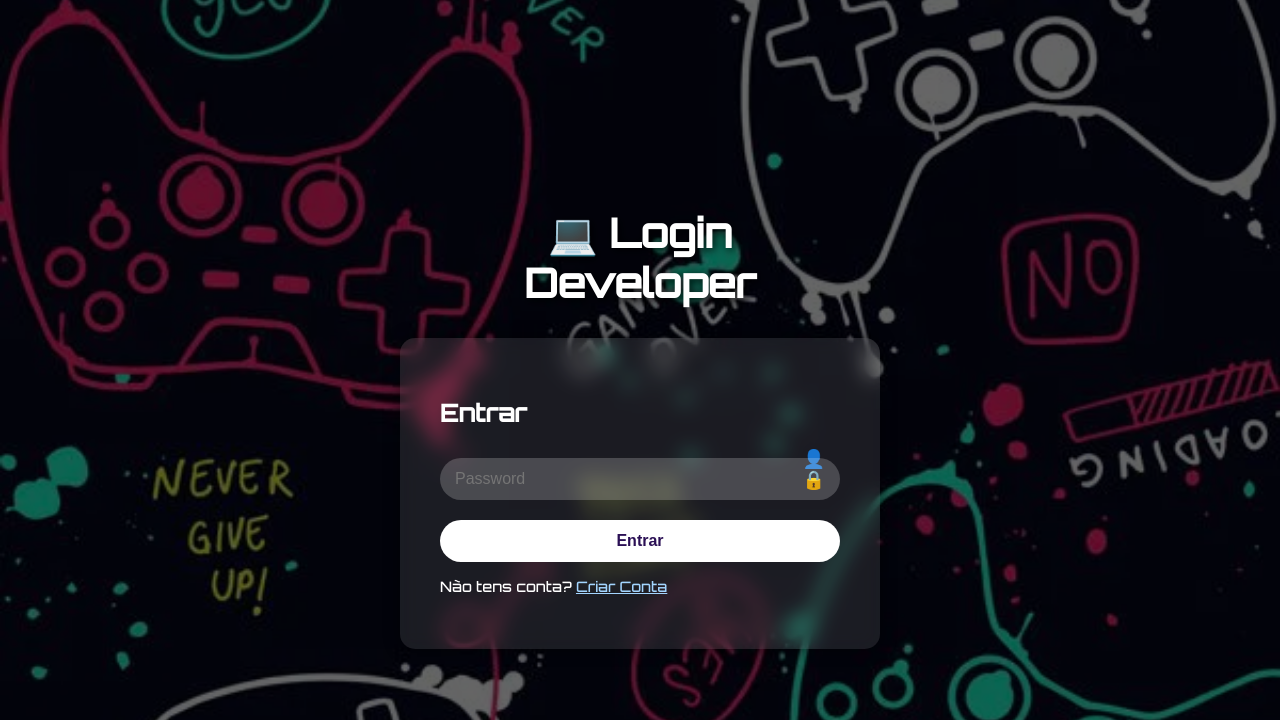
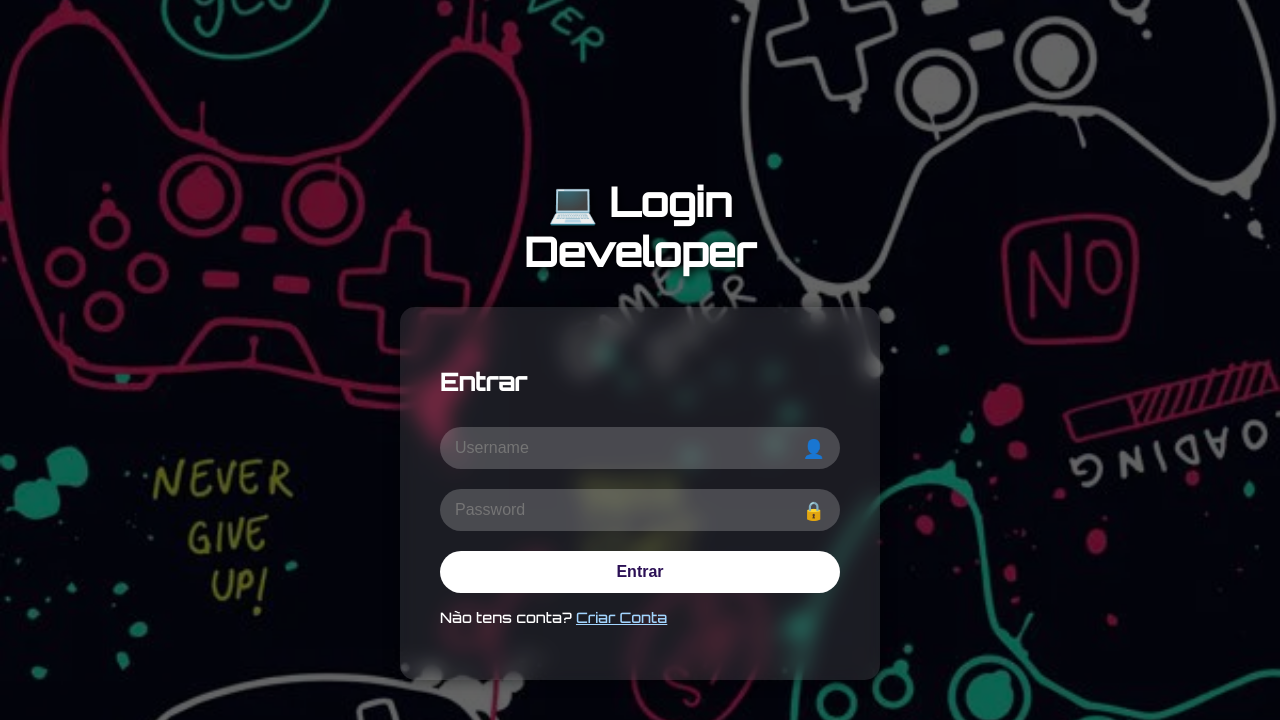
Before and after one commit to TiagoSantos155/Os_Verdadeiros_LAD_Project, a Flask app: page /developer-login in a window 1280 px wide. Shown: the top 720 px of the page. Run offline with Flask 3, Linux system fonts and the light colour scheme; parts of the project's set-up code (start-up, migrations or seed data) failed here and were passed over.

Commit message:
Update developer_login.html

```diff
--- a/backend/templates/developer_login.html
+++ b/backend/templates/developer_login.html
@@ -19,6 +19,7 @@
             {% endif %}
             <form action="/developer-login" method="POST">
                 <div class="input-group">
+                    <input type="text" name="username" placeholder="Username" required value="{{ request.form['username'] if login_error and request.form.get('username') else '' }}">
                     <span class="icon">👤</span>
                 </div>
                 <div class="input-group">
```
